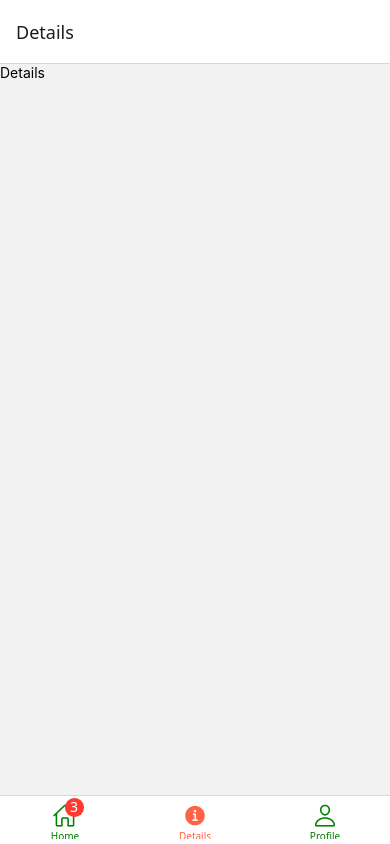
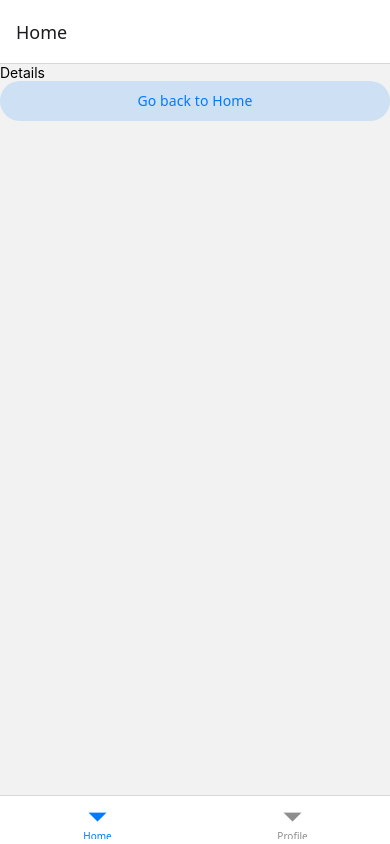
Before and after one commit to Shobhitjain123/React-Native, a React Native app in the folder react-native-navigation/: screen /Details in a window 390 px wide. Built offline with nearby package versions, Linux system fonts and the light colour scheme.

Commit message:
Implement HomeStack Navigation inside Root Tab Navigation

```diff
--- a/react-native-navigation/src/navigators/tabs/DynamicBottomTabNavigator.tsx
+++ b/react-native-navigation/src/navigators/tabs/DynamicBottomTabNavigator.tsx
@@ -3,41 +3,27 @@ import { createBottomTabNavigator } from "@react-navigation/bottom-tabs";
 import Details from "../../screens/Details";
 import Profile from "../../screens/Profile";
 import HomeScreen from "../../screens/HomeScreen";
+import { createNativeStackNavigator } from "@react-navigation/native-stack";
 
-import { Ionicons } from "@expo/vector-icons";
 const Tab = createBottomTabNavigator();
+
+// Dynamic Home Stack
+const HomeStack = createNativeStackNavigator();
+
+function HomeStackNavigation() {
+  return (
+    <HomeStack.Navigator screenOptions={{ headerShown: false }}>
+      <HomeStack.Screen name="Home" component={HomeScreen} />
+      <HomeStack.Screen name="Details" component={Details} />
+    </HomeStack.Navigator>
+  );
+}
 
 const DynamicBottomTab = () => {
   return (
-    <Tab.Navigator
-      screenOptions={({ route }) => ({
-        tabBarActiveTintColor: "tomato",
-        tabBarInactiveTintColor: "green",
-        tabBarIcon: ({ focused, size, color }) => {
-          const icon =
-            route.name === "Home"
-              ? focused
-                ? "home"
-                : "home-outline"
-              : route.name === "Details"
-                ? focused
-                  ? "information-circle"
-                  : "information-circle-outline"
-                : focused
-                  ? "person"
-                  : "person-outline";
-          return <Ionicons name={icon} size={size} color={color} />;
-        },
-      })}
-    >
-      <Tab.Screen
-        name="Home"
-        component={HomeScreen}
-        options={{
-          tabBarBadge: 3,
-        }}
-      />
-      <Tab.Screen name="Details" component={Details} />
+    <Tab.Navigator>
+      {/* Stack inside a Tab Navigation */}
+      <Tab.Screen name="Home" component={HomeStackNavigation} />
       <Tab.Screen name="Profile" component={Profile} />
     </Tab.Navigator>
   );
--- a/react-native-navigation/src/screens/Details.tsx
+++ b/react-native-navigation/src/screens/Details.tsx
@@ -1,10 +1,14 @@
 import { StyleSheet, Text, View } from "react-native";
 import React from "react";
+import { Button } from "@react-navigation/elements";
+import { useNavigation } from "@react-navigation/native";
 
 const Details = () => {
+  const navigation = useNavigation<any>();
   return (
     <View>
       <Text>Details</Text>
+      <Button onPress={() => navigation.goBack()}>Go back to Home</Button>
     </View>
   );
 };
--- a/react-native-navigation/src/screens/HomeScreen.tsx
+++ b/react-native-navigation/src/screens/HomeScreen.tsx
@@ -9,6 +9,9 @@ const HomeScreen = () => {
   return (
     <View>
       <Text>HomeScreen</Text>
+      <Button onPress={() => navigation.navigate("Details")}>
+        Go to Details
+      </Button>
     </View>
   );
 };
```
Also changed, not shown: react-native-navigation/src/navigators/tabs/StaticBottomTabNavigator.tsx (+39 -3 lines).
